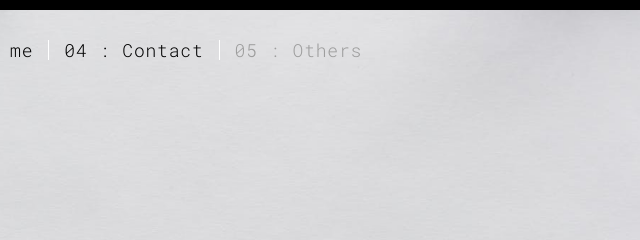
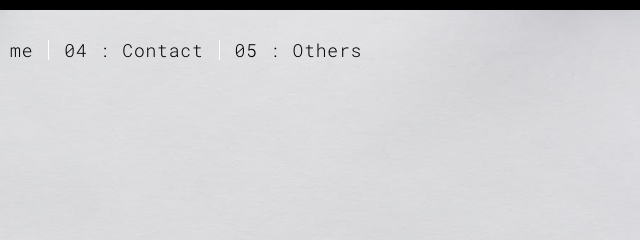
Before and after one commit to lananhlala/My-Portfolio, a plain HTML site: page index.html in a window 1280 px wide. Shown: the top 240 px of the page, 485-1125 px from the left. Drawn offline with Linux system fonts and the light colour scheme.

Commit message:
update color text

```diff
--- a/index.html
+++ b/index.html
@@ -41,7 +41,7 @@
           <li><a href="./works.html" title="" style="color: black !important;">02 : Works</a></li>
           <li><a href="./about.html" title="" style="color: black !important;">03 : About me</a></li>
           <li><a href="./contact.html" title="" style="color: black !important;">04 : Contact</a></li>
-          <li><a href="https://photos.google.com/share/AF1QipPyk0OAFvVESnEqW1BEu71luPOkZSCetw71Fy5pRhf_RlqYGUIAR-sSsYobio8SvA?key=MHI4WENJYlV0S0FXalExeFk1cHVLVUZ3THBvdjJn" title="" target="_blank">05 : Others</a></li>
+          <li><a href="https://photos.google.com/share/AF1QipPyk0OAFvVESnEqW1BEu71luPOkZSCetw71Fy5pRhf_RlqYGUIAR-sSsYobio8SvA?key=MHI4WENJYlV0S0FXalExeFk1cHVLVUZ3THBvdjJn" title="" target="_blank" style="color: black !important;">05 : Others</a></li>
         </ul>
 
 
```
